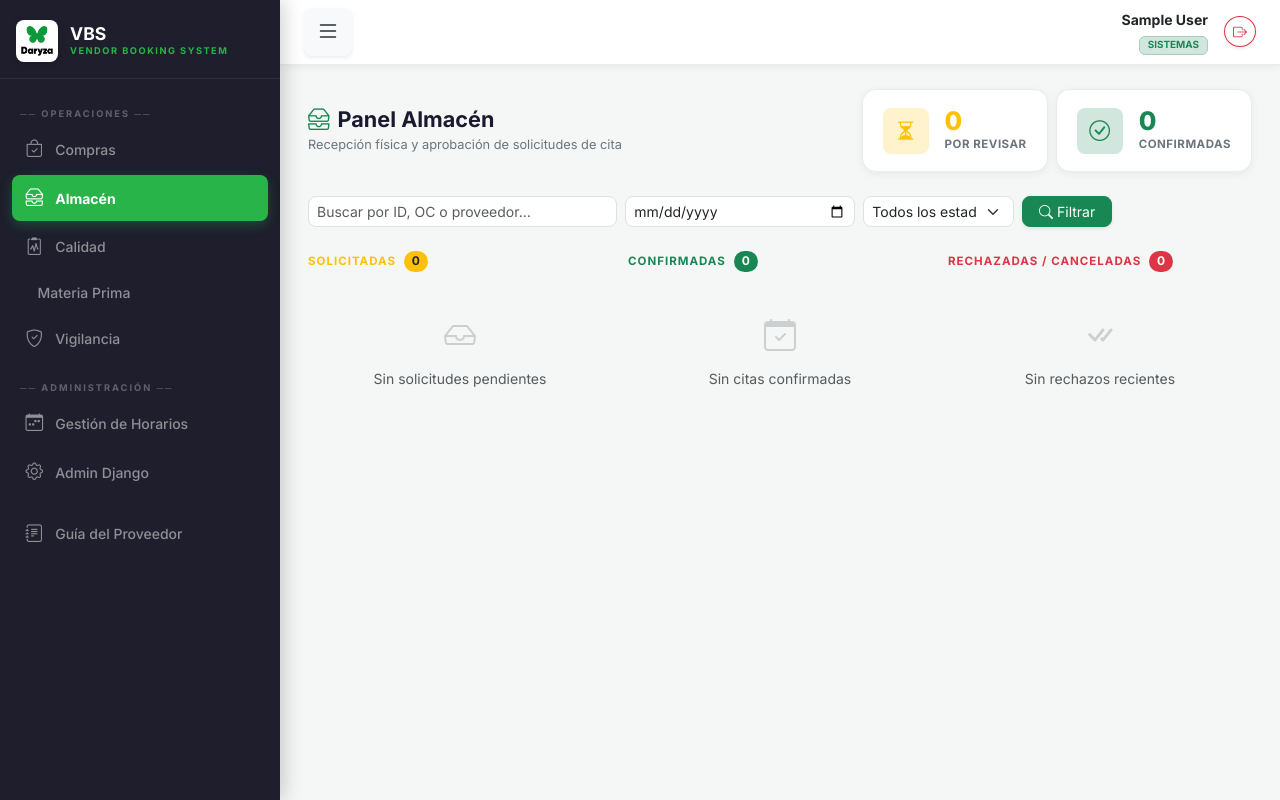
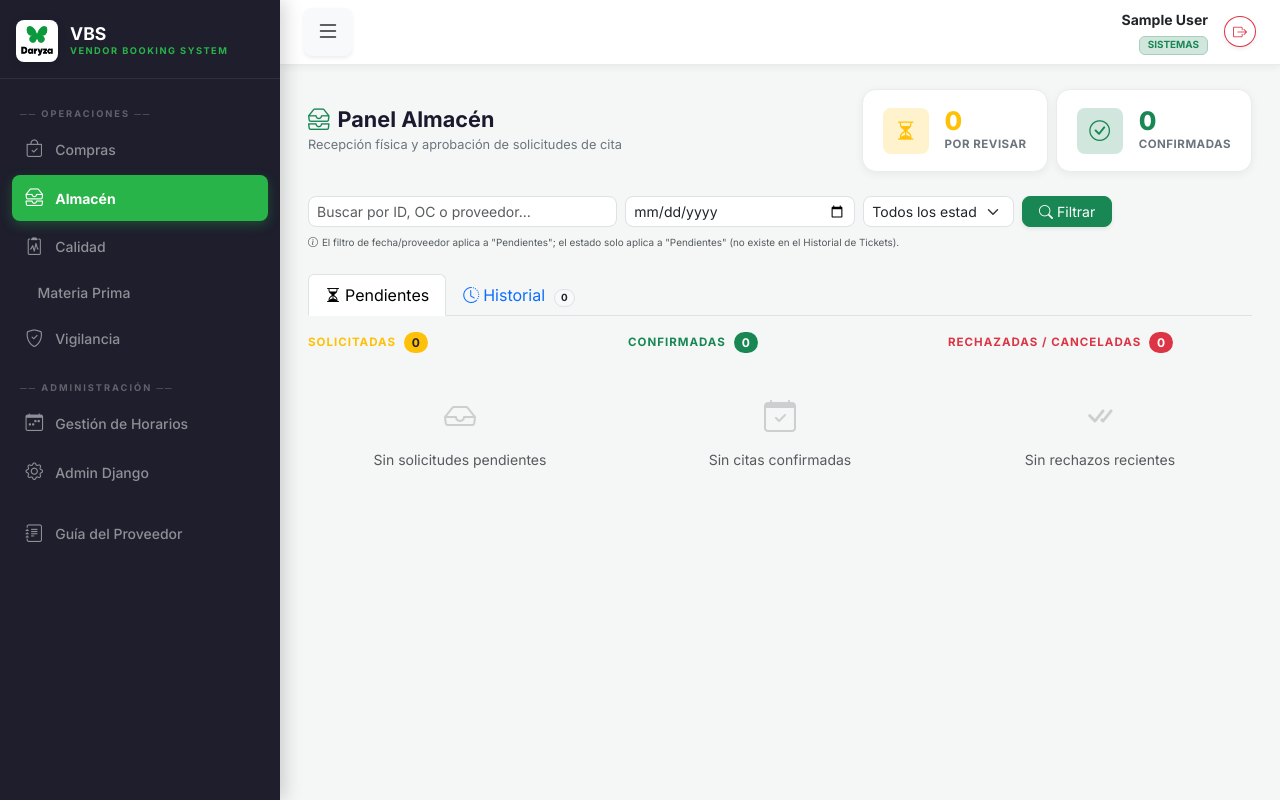
Before and after one commit to clozanoPE/daryza-portal, a Django app: page /operations/almacen/ in a window 1280 px wide. Run offline with Django 5.2, Linux system fonts and the light colour scheme; the visitor is signed in with stand-in values (Sample User, id 1); data comes from the database, SQL or seed files in the repository; data that the repository does not hold is empty; parts of the project's set-up code (start-up, migrations or seed data) failed here and were passed over; some libraries are stand-ins or nearby versions.

Commit message:
Sesion 32: paridad de funcionalidad - Historial/Reporte en Almacen, panel completo para Materia Prima
- panel_materia_prima.html: listado de "Pendientes" (tickets EN_PLANTA
  cuyo turno es MATERIA_PRIMA, cubre Iniciar Recepcion y Continuar sin
  Calidad) + buscador de QR propio (mismo patron que panel_vigilancia)
  + Historial/Reporte (reutiliza _historial_por_periodo_qs tal cual).
  Pendientes modelado como tarjetas -> "Ir al Ticket" en vez de duplicar
  el formulario de inspeccion que ya existe en detalle_ticket.html.
- panel_almacen.html: cierra la brecha senalada en el analisis de la
  sesion 27 (nunca tuvo Historial/Reporte) - pestanas Pendientes/
  Historial, reutiliza _historial_compras_qs tal cual (ya generica).
- Fix: el badge "Materia Prima" (sesion 31, detalle_ticket.html) usaba
  la clase .group-MATERIA_PRIMA, definida solo en vbs-design-system.css
  (hoja del sistema de plantillas huerfano, no cargada por estas
  paginas) - mismo error de raiz que el ripple fix del sidebar de la
  sesion 31, esta vez a nivel de una clase CSS puntual. Agregada
  .badge-materia-prima-subtle a daryza_style.css (la hoja realmente
  cargada) y corregido en ambos templates.
- Verificado antes de tocar nada que ningun archivo de esta sesion cae
  en templates/base/ (sistema de plantillas huerfano).

Validado con 4 tickets de prueba (mismo criterio de la sesion 31) via
Client HTTP real: Pendientes de Materia Prima filtra correctamente por
turno real (no por tipo de OC); Historial/Reporte funcionando en los 2
paneles nuevos, con el mismo filtro de periodo y los mismos permisos
por rol que los otros 3 paneles. 16/16 tests OK.

```diff
--- a/apps/operations/templates/operations/detalle_ticket.html
+++ b/apps/operations/templates/operations/detalle_ticket.html
@@ -196,7 +196,7 @@
             {% if acciones.puede_registrar_calidad %}<span class="badge bg-info-subtle text-info border border-info-subtle ms-1 text-xxs">Calidad</span>{% endif %}
             {% if acciones.puede_registrar_almacen %}
               {% if acciones.grupo_etapa_activa == 'MATERIA_PRIMA' %}
-                <span class="badge group-MATERIA_PRIMA ms-1 text-xxs">Materia Prima</span>
+                <span class="badge badge-materia-prima-subtle ms-1 text-xxs">Materia Prima</span>
               {% else %}
                 <span class="badge bg-success-subtle text-success border border-success-subtle ms-1 text-xxs">Almacén</span>
               {% endif %}
--- a/apps/operations/templates/operations/panel_almacen.html
+++ b/apps/operations/templates/operations/panel_almacen.html
@@ -36,8 +36,9 @@
   </div>
 </div>
 
-{# ── Filtros ─────────────────────────────────────────────────────────────── #}
-<form method="get" class="row g-2 mb-4">
+{# ── Filtros (aplican tanto a "Pendientes" como a "Historial") ────────────── #}
+<form method="get" class="row g-2 mb-2">
+  <input type="hidden" name="periodo" value="{{ periodo }}">
   <div class="col-md-4">
     <input type="text" name="q" value="{{ q }}" class="form-control form-control-sm rounded-3 bg-white"
            placeholder="Buscar por ID, OC o proveedor…">
@@ -64,6 +65,27 @@
     {% endif %}
   </div>
 </form>
+<p class="text-muted text-xxs mb-4">
+  <i class="bi bi-info-circle me-1"></i>El filtro de fecha/proveedor aplica a "Pendientes"; el estado solo aplica a "Pendientes" (no existe en el Historial de Tickets).
+</p>
+
+{# ── Pestañas: Pendientes / Historial (sesión 32 — mismo patrón de la Fase 6/9) #}
+<ul class="nav nav-tabs mb-3" id="almacenTabs" role="tablist">
+  <li class="nav-item" role="presentation">
+    <button class="nav-link active" id="tab-pendientes-btn" data-bs-toggle="tab" data-bs-target="#tab-pendientes" type="button" role="tab" aria-selected="true">
+      <i class="bi bi-hourglass-split me-1"></i>Pendientes
+    </button>
+  </li>
+  <li class="nav-item" role="presentation">
+    <button class="nav-link" id="tab-historial-btn" data-bs-toggle="tab" data-bs-target="#tab-historial" type="button" role="tab" aria-selected="false">
+      <i class="bi bi-clock-history me-1"></i>Historial
+      <span class="badge bg-light text-dark border rounded-pill ms-1 text-xxs">{{ tickets_historial|length }}</span>
+    </button>
+  </li>
+</ul>
+
+<div class="tab-content" id="almacenTabsContent">
+<div class="tab-pane fade show active" id="tab-pendientes" role="tabpanel">
 
 {# ── Kanban 3 columnas ────────────────────────────────────────────────────── #}
 <div class="row g-3">
@@ -189,6 +211,15 @@
 
 </div>
 
+</div>{# /tab-pendientes #}
+
+{# ── Pestaña: Historial (sesión 32) — TODOS los tickets, solo lectura ────── #}
+<div class="tab-pane fade" id="tab-historial" role="tabpanel">
+  {% include "operations/_partials/historial_tickets.html" with tickets_historial=tickets_historial historial_export_url_name='operations:exportar_historial_almacen' %}
+</div>{# /tab-historial #}
+
+</div>{# /almacenTabsContent #}
+
 {# ── Modal de Observaciones (compartido con panel_compras.js) ─────────── #}
 <div class="modal fade" id="modalObservaciones" tabindex="-1" aria-labelledby="modalObsTitle">
   <div class="modal-dialog modal-dialog-centered modal-sm">
@@ -213,4 +244,5 @@
 
 {% block extra_js %}
 <script src="{% static 'js/panels/ticket_actions.js' %}?v=2.1"></script>
+<script src="{% static 'js/panels/tabs_historial.js' %}?v=1.0"></script>
 {% endblock %}
--- a/apps/operations/urls.py
+++ b/apps/operations/urls.py
@@ -60,10 +60,18 @@ urlpatterns = [
          views.ajax_autorizar_almacen,
          name='ajax_autorizar_almacen'),
 
-    # ── Panel Materia Prima (Fase 2 del rediseño, sesión 29) ───────────────
+    path('almacen/historial/exportar/<str:formato>/',
+         views.exportar_historial_almacen,
+         name='exportar_historial_almacen'),
+
+    # ── Panel Materia Prima (Fase 2 del rediseño, sesión 29; Historial/Reporte sesión 32) ──
     path('materia-prima/',
          views.panel_materia_prima,
          name='panel_materia_prima'),
+
+    path('materia-prima/historial/exportar/<str:formato>/',
+         views.exportar_historial_materia_prima,
+         name='exportar_historial_materia_prima'),
 
     # ── Panel Vigilancia ─────────────────────────────────────────────────
     path('vigilancia/',
--- a/apps/operations/views.py
+++ b/apps/operations/views.py
@@ -307,6 +307,15 @@ def ajax_rechazar_cita_compras(request):
 def panel_almacen(request):
     """
     Panel Almacén: vista Kanban con solicitudes pendientes, confirmadas y rechazadas.
+
+    Sesión 32: se agrega la pestaña "Historial" (brecha señalada en el
+    análisis de la sesión 27 — este panel nunca la había recibido, a
+    diferencia de Compras/Vigilancia/Calidad). Reutiliza _historial_compras_qs
+    tal cual (sin duplicar una función equivalente): su lógica de filtrado
+    (q/fecha/periodo sobre Ticket) es 100% genérica, no específica de
+    Compras — el filtro 'estado' del Kanban de citas de este panel es un
+    campo de Appointment.status, sin equivalente en el Historial (Ticket-
+    based), así que no se lee ahí, igual que en Compras.
     """
     q      = request.GET.get('q', '').strip()
     estado = request.GET.get('estado', '')
@@ -328,6 +337,9 @@ def panel_almacen(request):
     if fecha:
         qs = qs.filter(slot__date=fecha)
 
+    # ── Historial (sesión 32): mismo patrón/queryset que Compras ──
+    tickets_historial, periodo = _historial_compras_qs(request)
+
     context = {
         'solicitadas':     qs.filter(status='SOLICITADO'),
         'confirmadas':     qs.filter(status='CONFIRMADA'),
@@ -336,8 +348,25 @@ def panel_almacen(request):
         'estado_filtro':   estado,
         'fecha_filtro':    fecha,
         'estados_choices': Appointment.ESTADOS,
+        'tickets_historial': tickets_historial,
+        'periodo':            periodo,
     }
     return render(request, 'operations/panel_almacen.html', context)
+
+
+@almacen_required
+def exportar_historial_almacen(request, formato: str):
+    """
+    GET /operations/almacen/historial/exportar/<excel|pdf>/  (sesión 32)
+    Exporta EXACTAMENTE el mismo tickets_historial que ve Almacén en pantalla
+    (mismo queryset/filtros que Compras, ver panel_almacen).
+    """
+    tickets_qs, periodo = _historial_compras_qs(request)
+    return _exportar_tickets(
+        tickets_qs, formato,
+        filename=f'historial_almacen_{periodo}',
+        titulo=f'Historial de Tickets — Panel Almacén ({periodo})',
+    )
 
 
 @almacen_required
@@ -467,19 +496,77 @@ def _historial_por_periodo_qs(request):
 # PANEL MATERIA PRIMA — Fase 2 del rediseño de flujo Materia Prima (sesión 29)
 # ═══════════════════════════════════════════════════════════════════════════════
 
+def _tickets_pendientes_materia_prima():
+    """
+    Tickets EN_PLANTA donde el turno actual (OperationsService.
+    grupo_requerido_por_etapa) es MATERIA_PRIMA — cubre tanto "Iniciar
+    Recepción" (etapa_actual=VIGILANCIA_INGRESO) como el cierre "Continuar
+    la Inspección sin Calidad" (etapa_actual=ALMACEN, requiere_calidad=
+    False y el actor es MATERIA_PRIMA). No existe una única expresión ORM
+    directa para esta condición combinada (depende del tipo de OC +
+    requiere_calidad + etapa_actual a la vez) — se filtra en Python sobre
+    un queryset ya acotado a EN_PLANTA, mismo criterio ya usado en
+    panel_vigilancia/panel_calidad para anotaciones por ticket (volumen
+    bajo de tickets EN_PLANTA en este sistema).
+    """
+    qs = Ticket.objects.filter(estado='EN_PLANTA').select_related(
+        'appointment__slot', 'appointment__user'
+    ).prefetch_related('appointment__purchase_orders', 'stages')
+
+    tickets = [t for t in qs if OperationsService.grupo_requerido_por_etapa(t) == 'MATERIA_PRIMA']
+
+    for t in tickets:
+        entrada = next((s for s in t.stages.all() if s.etapa == 'VIGILANCIA_ENTRADA'), None)
+        t.fecha_ingreso_planta = entrada.fecha_inicio if entrada else None
+        t.accion_pendiente = (
+            'Iniciar Recepción' if t.etapa_actual == Ticket.ETAPA_VIGILANCIA_INGRESO
+            else 'Continuar sin Calidad'
+        )
+    return tickets
+
+
 @materia_prima_required
 def panel_materia_prima(request):
     """
-    Panel del grupo MATERIA_PRIMA — actor nuevo, paralelo a ALMACEN, que
-    ejecutará "Iniciar Recepción" para tickets cuyas OCs sean tipo Materia
-    Prima (según PurchaseOrder.es_materia_prima), una vez que la Fase 4
-    del rediseño bifurque grupo_requerido_por_etapa y autorizar_almacen.
+    Panel del grupo MATERIA_PRIMA — actor paralelo a ALMACEN para tickets
+    cuyas OCs sean tipo Materia Prima (Ticket.es_materia_prima).
 
-    Esta fase (2) es solo el aterrizaje: login → panel propio. Sin
-    lógica de recepción, sin queryset de tickets pendientes todavía —
-    eso depende de la bifurcación de la Fase 4, que no se toca aquí.
+    Sesión 32 (cierra la Fase 6 pendiente desde la sesión 30/31): agrega
+    el listado de "Pendientes" (_tickets_pendientes_materia_prima) y la
+    pestaña "Historial" + Reporte, mismo patrón ya usado en Compras/
+    Vigilancia/Calidad. El "Pendientes" se modeló como una lista de
+    tarjetas que enlazan a detalle_ticket (mismo patrón que las columnas
+    Kanban de panel_vigilancia), NO como el formulario de inspección en
+    línea que usa panel_calidad — ese formulario ya existe completo en
+    detalle_ticket.html (pestaña "Mi Sesión", Fase 5/sesión 31);
+    duplicarlo aquí habría significado 2 copias del mismo formulario/JS
+    de inspección, contrario al principio de no duplicar ya establecido
+    en este proyecto (ver CLAUDE.md, sesión 21 y otras).
     """
-    return render(request, 'operations/panel_materia_prima.html', {})
+    tickets_pendientes = _tickets_pendientes_materia_prima()
+    tickets_historial, periodo = _historial_por_periodo_qs(request)
+
+    context = {
+        'tickets_pendientes': tickets_pendientes,
+        'tickets_historial':  tickets_historial,
+        'periodo':            periodo,
+    }
+    return render(request, 'operations/panel_materia_prima.html', context)
+
+
+@materia_prima_required
+def exportar_historial_materia_prima(request, formato: str):
+    """
+    GET /operations/materia-prima/historial/exportar/<excel|pdf>/  (sesión 32)
+    Exporta EXACTAMENTE el mismo tickets_historial que ve Materia Prima en
+    pantalla (mismo filtro de período ya aplicado vía querystring).
+    """
+    tickets_qs, periodo = _historial_por_periodo_qs(request)
+    return _exportar_tickets(
+        tickets_qs, formato,
+        filename=f'historial_materia_prima_{periodo}',
+        titulo=f'Historial de Tickets — Panel Materia Prima ({periodo})',
+    )
 
 
 # ═══════════════════════════════════════════════════════════════════════════════
--- a/static/css/daryza_style.css
+++ b/static/css/daryza_style.css
@@ -91,6 +91,7 @@ main.page-main{padding:1.5rem 1.75rem;flex:1}
 .btn-materia-prima{background:var(--dz-materia-prima);border-color:var(--dz-materia-prima);color:#fff}
 .btn-materia-prima:hover,.btn-materia-prima:focus{background:var(--dz-materia-prima);border-color:var(--dz-materia-prima);color:#fff;filter:brightness(.92)}
 .text-materia-prima{color:var(--dz-materia-prima)!important}
+.badge-materia-prima-subtle{background:rgba(236,72,153,.1);color:var(--dz-materia-prima);border:1px solid rgba(236,72,153,.25)}
 
 .page-header{display:flex;align-items:center;justify-content:space-between;flex-wrap:wrap;gap:.75rem;margin-bottom:1.5rem}
 .page-header__title{font-size:1.35rem;font-weight:700;color:#1a1a2e;margin:0}
```
Also changed, not shown: CLAUDE.md (+34 -0 lines), apps/operations/templates/operations/panel_materia_prima.html (+100 -13 lines).
